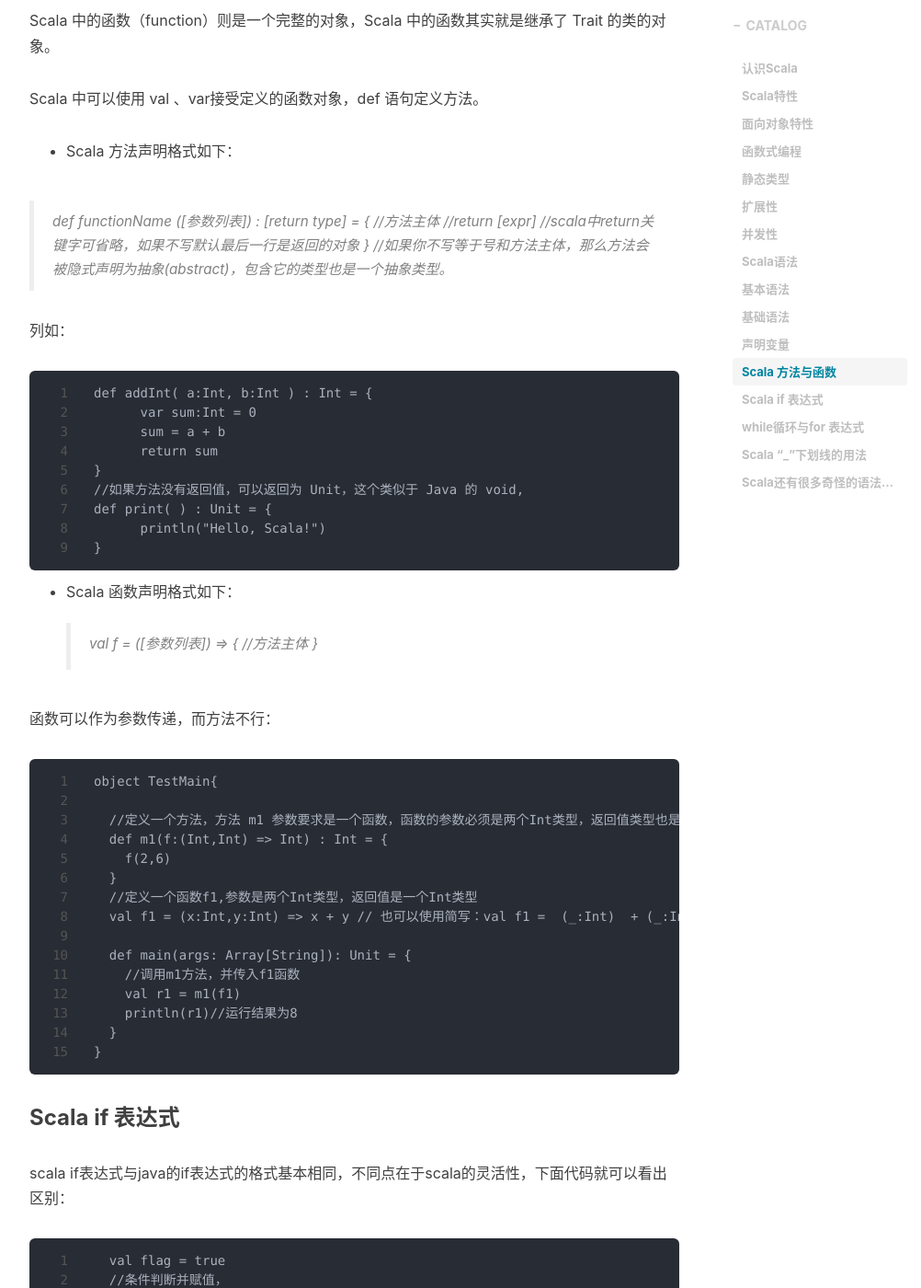
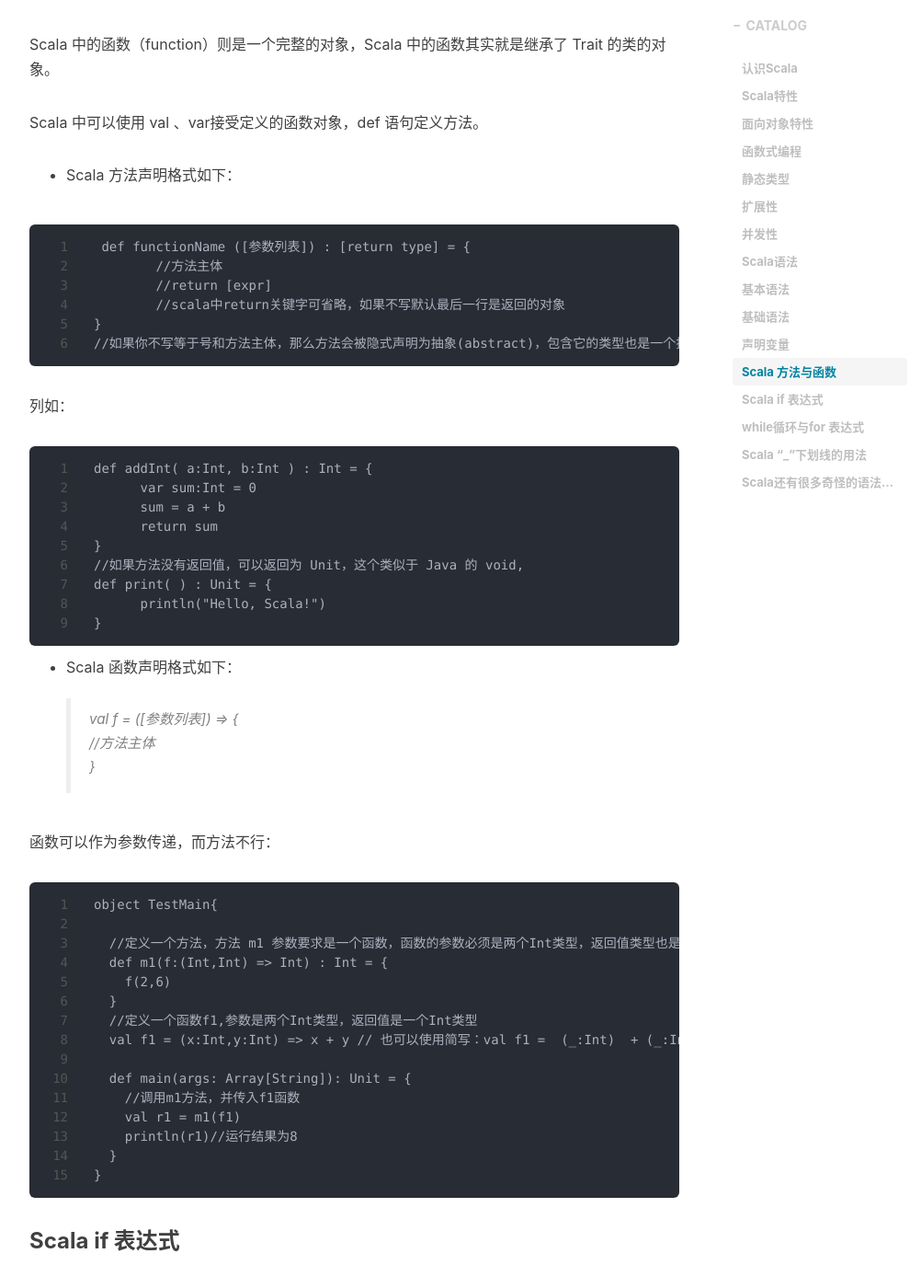
Before and after one commit to Oumuv/Oumuv.github.io, a Jekyll site: the page built from _posts/scala/2018-12-21-scala语法.md, in a window 1280 px wide and 1400 px high, scrolled down 3748 px. Shown: the whole window at 92% size, without its empty margins (233-1235 px from the left). Built offline with Jekyll 4.4.1, drawn with Linux system fonts in a browser that asks for light colours; nearby versions of some CDN libraries; comment, search, counter and statistics services are not loaded.

Commit message:
20181221

````diff
--- a/_posts/scala/2018-12-21-scala语法.md
+++ b/_posts/scala/2018-12-21-scala语法.md
@@ -105,13 +105,14 @@
 
 * Scala 方法声明格式如下：
 
-> def functionName ([参数列表]) : [return type] = {
+```
+ def functionName ([参数列表]) : [return type] = {
   	//方法主体
   	//return [expr]
   	//scala中return关键字可省略，如果不写默认最后一行是返回的对象
 }
 //如果你不写等于号和方法主体，那么方法会被隐式声明为抽象(abstract)，包含它的类型也是一个抽象类型。
-
+```
 列如：
 ```
 def addInt( a:Int, b:Int ) : Int = {
@@ -233,6 +234,7 @@
 
 ### Scala “_”下划线的用法
 * 用于默认初始化
+
 ```
   var num :Int =_
   var str :String=_
````
